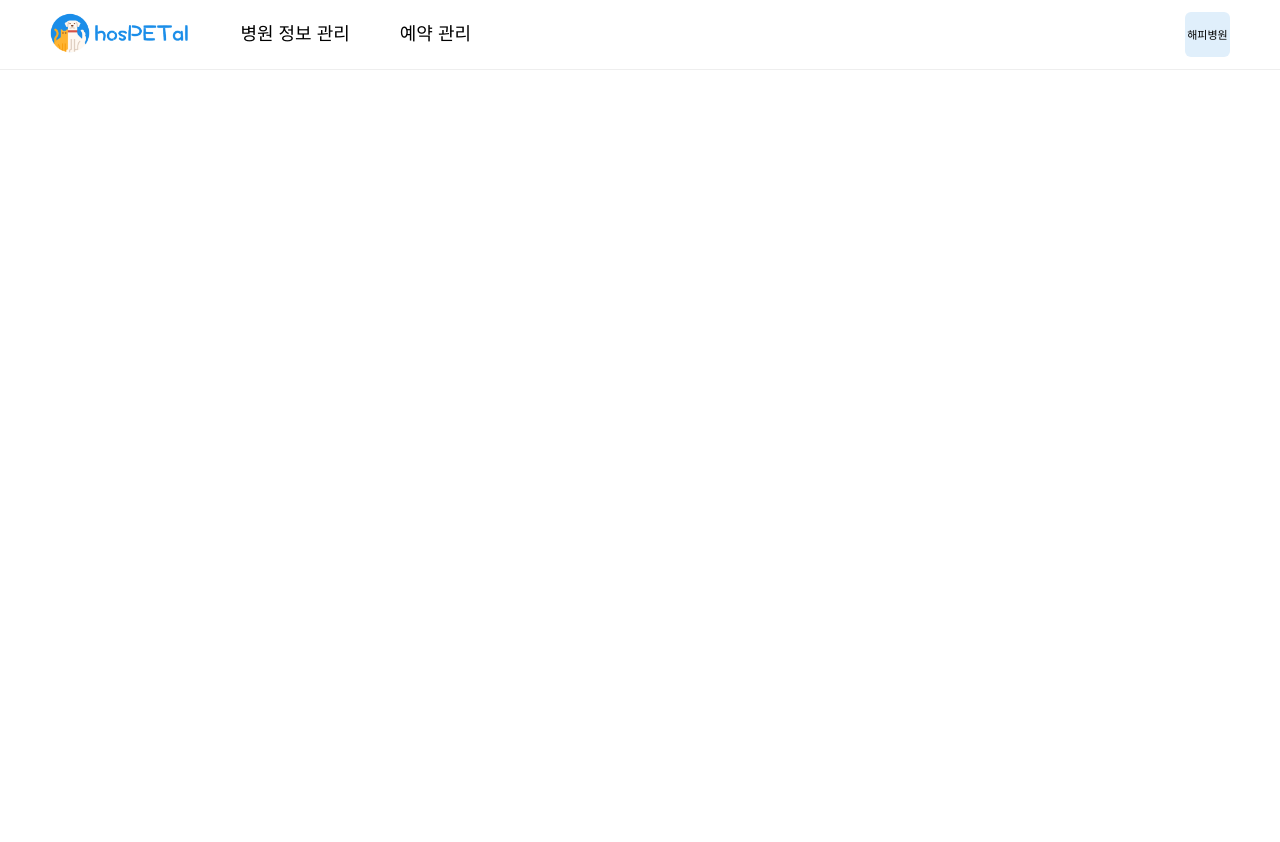
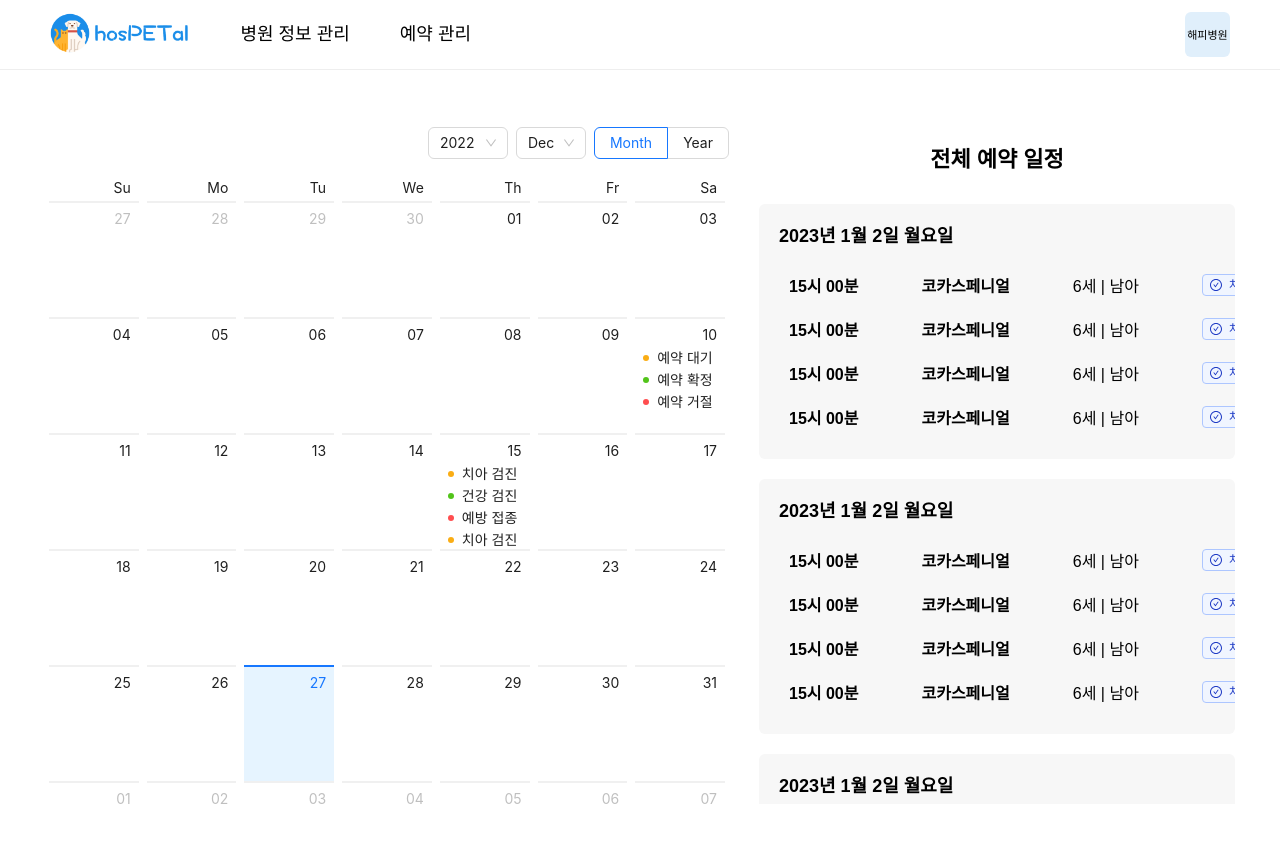
Before and after one commit to 0000FF-Team/hosPETal-hospital-Frontend, a React (Create React App) app: page /reservation in a window 1280 px wide. Shown: the top 842 px of the page. Before the commit the page ends 800 px from the top, so only its background shows below. Built offline with nearby package versions, Linux system fonts and the light colour scheme.

Commit message:
예약 일정 관리 페이지 추가

```diff
--- a/src/App.tsx
+++ b/src/App.tsx
@@ -11,6 +11,7 @@ import MainPage from "./pages/main";
 import InformationPage from "./pages/information/index";
 import ReservationPage from "./pages/reservation/index";
 import Layout from "./layout";
+import ReservationDetailPage from "./pages/reservation/[id]";
 
 function App() {
   return (
@@ -23,6 +24,7 @@ function App() {
           <Route path="/main" element={<MainPage />} />
           <Route path="/information" element={<InformationPage />} />
           <Route path="/reservation" element={<ReservationPage />} />
+          <Route path="/reservation/id" element={<ReservationDetailPage />} />
         </Routes>
       </Layout>
     </BrowserRouter>
--- /dev/null
+++ b/src/components/ScheduleItem/OverallScheduleItem.tsx
@@ -0,0 +1,31 @@
+import { CheckCircleOutlined } from "@ant-design/icons";
+import { Tag } from "antd";
+import React from "react";
+import { Link } from "react-router-dom";
+import "../../styles/pages/main.scss";
+
+const OverallScheduleItem = () => {
+  return (
+    <div className="main_item_wrapper reservation_item_wrapper">
+      <h2 className="reservation_item_date">2023년 1월 2일 월요일</h2>
+
+      <div className="reservation_item_info_wrapper">
+        {[1, 2, 3, 4].map((el) => (
+          <Link to={"/reservation/id"} key={el}>
+            <div className="reservation_item_info">
+              <strong>15시 00분</strong>
+              <strong>코카스페니얼</strong>
+              <span> 6세 | 남아</span>
+
+              <Tag icon={<CheckCircleOutlined />} color="geekblue">
+                치아검진
+              </Tag>
+            </div>
+          </Link>
+        ))}
+      </div>
+    </div>
+  );
+};
+
+export default OverallScheduleItem;
--- a/src/components/ScheduleItem/index.tsx
+++ b/src/components/ScheduleItem/index.tsx
@@ -7,10 +7,10 @@ import { Tag } from "antd";
 import React from "react";
 import "../../styles/pages/main.scss";
 
-export default function ScheduleItem() {
+const ScheduleItem = () => {
   return (
     <div className="main_item_wrapper">
-      <div className="main_item_pet_info">
+      <div className="main_item_info">
         <strong className="main_item_info_time">15시 00분</strong>
         <strong>치아 검진</strong>
 
@@ -20,7 +20,7 @@ export default function ScheduleItem() {
         </div>
       </div>
 
-      <div className="main_item_right_wrapper">
+      <div className="main_item_tag_wrapper">
         <div className="">
           <Tag icon={<ClockCircleOutlined />} color="default">
             예약 대기 중
@@ -40,4 +40,6 @@ export default function ScheduleItem() {
       </div>
     </div>
   );
-}
+};
+
+export default ScheduleItem;
--- /dev/null
+++ b/src/pages/reservation/[id]/index.tsx
@@ -0,0 +1,10 @@
+import React from "react";
+
+const ReservationDetailPage = () => {
+  return (
+    <div>
+      <div>예약 상세페이지</div>
+    </div>
+  );
+};
+export default ReservationDetailPage;
--- a/src/pages/reservation/index.tsx
+++ b/src/pages/reservation/index.tsx
@@ -1,9 +1,27 @@
 import React from "react";
+import NoticeCalendar from "../../components/Calendar";
+import OverallScheduleItem from "../../components/ScheduleItem/OverallScheduleItem";
+import "../../styles/pages/reservation.scss";
 
 const ReservationPage = () => {
   return (
-    <div>
-      <div>예약관리페이지</div>
+    <div className="main_wrapper">
+      <div className="main_top_wrapper ">
+        <div className="calendar_wrapper">
+          <NoticeCalendar />
+        </div>
+
+        <div className="schedule_wrapper">
+          <h1 className="schedule_title">전체 예약 일정</h1>
+          {/* <strong className="clicked_date">2022년 12월 30일 금요일 </strong> */}
+
+          <div className="schedule_item_wrapper">
+            {[1, 2, 3, 4, 5, 6, 7].map((el) => (
+              <OverallScheduleItem key={el} />
+            ))}
+          </div>
+        </div>
+      </div>
     </div>
   );
 };
--- a/src/styles/pages/main.scss
+++ b/src/styles/pages/main.scss
@@ -45,13 +45,13 @@
   display: flex;
   justify-content: space-between;
   align-items: flex-end;
-  background-color: $bg2;
   padding: 20px;
   margin-bottom: 20px;
   border-radius: 6px;
+  background-color: $bg2;
 }
 
-.main_item_pet_info {
+.main_item_info {
   display: flex;
   flex-direction: column;
   justify-content: space-between;
@@ -61,9 +61,10 @@
 
 .main_item_info_time {
   font-size: 18px;
+  padding-right: 10px;
 }
 
-.main_item_right_wrapper {
+.main_item_tag_wrapper {
   display: flex;
   flex-direction: column;
   align-items: flex-end;
--- /dev/null
+++ b/src/styles/pages/reservation.scss
@@ -0,0 +1,39 @@
+@import "../variables.scss";
+
+.schedule_title {
+  padding-bottom: 30px;
+}
+
+.reservation_item_wrapper {
+  flex-direction: column;
+  align-items: flex-start;
+}
+
+.reservation_item_date {
+  padding-bottom: 15px;
+}
+
+.reservation_item_info_wrapper {
+  display: flex;
+  flex-direction: column;
+}
+
+.reservation_item_info {
+  cursor: pointer;
+  display: flex;
+  justify-content: space-between;
+  align-items: center;
+  width: 510px;
+  padding: 10px 0 10px 10px;
+  border-radius: 6px;
+  color: black;
+
+  &:hover {
+    background-color: $bg3;
+  }
+}
+
+.reservation_item_info_wrapper {
+  display: flex;
+  height: auto;
+}
```
